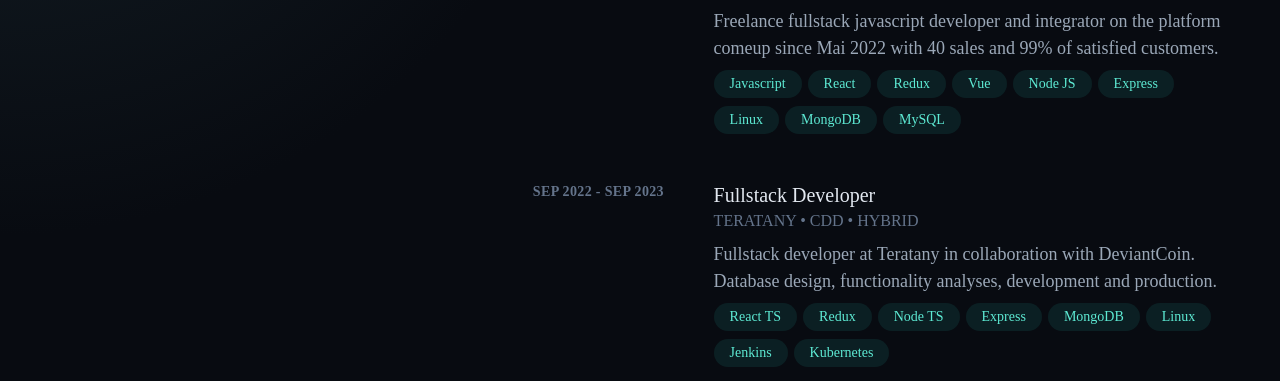
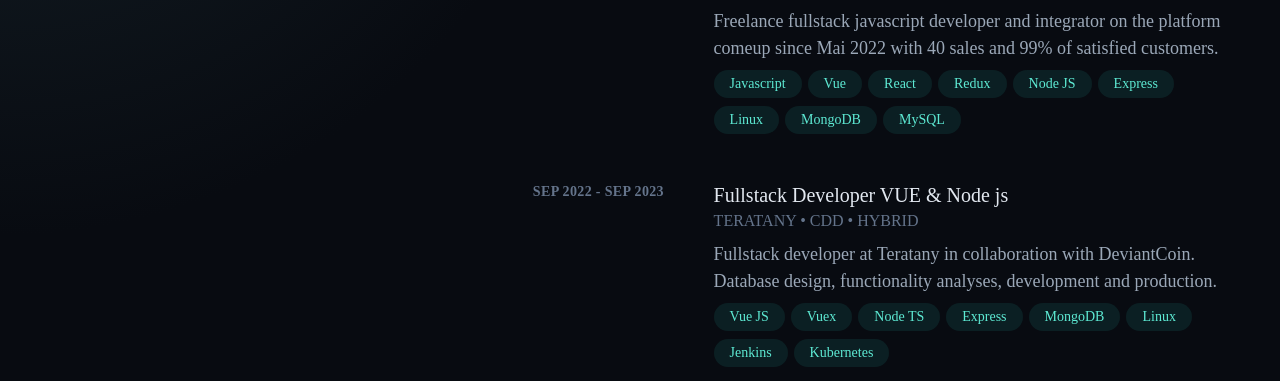
Before and after one commit to Nyhasina23/nyhasina.portfolio, a React (Create React App) app: page / in a window 1280 px wide. Shown: the part 368-749 px from the top of the page. Built offline with nearby package versions, Linux system fonts and the light colour scheme.

Commit message:
update to vue

```diff
--- a/src/data/xp.data.js
+++ b/src/data/xp.data.js
@@ -7,9 +7,9 @@ export const dataXP = [
       "Freelance fullstack javascript developer and integrator on the platform comeup since Mai 2022 with 40 sales and 99% of satisfied customers.",
     tech: [
       "Javascript",
+      "Vue",
       "React",
       "Redux",
-      "Vue",
       "Node JS",
       "Express",
       "Linux",
@@ -18,14 +18,14 @@ export const dataXP = [
     ],
   },
   {
-    poste: "Fullstack Developer",
+    poste: "Fullstack Developer VUE & Node js",
     date: "Sep 2022 - Sep 2023",
     company: "TERATANY • CDD • HYBRID",
     description:
       "Fullstack developer at Teratany in collaboration with DeviantCoin. Database design, functionality analyses, development and production.",
     tech: [
-      "React TS",
-      "Redux",
+      "Vue JS",
+      "Vuex",
       "Node TS",
       "Express",
       "MongoDB",
@@ -64,7 +64,7 @@ export const dataXP = [
     company: "PETIT NID • INTERN • FULL TIME • ON THE SITE",
     description:
       "Full-time full-stack developer intern at Le Petit Nid school. Database design, functionality analyses, development and production.",
-    tech: ["React TS ", "Redux", "Node TS", "Express", "MongoDB", " Linux"],
+    tech: ["Vue JS ", "Vuex", "Node TS", "Express", "MongoDB", " Linux"],
   },
   {
     poste: "UI Developer/Front End Developer",
```
